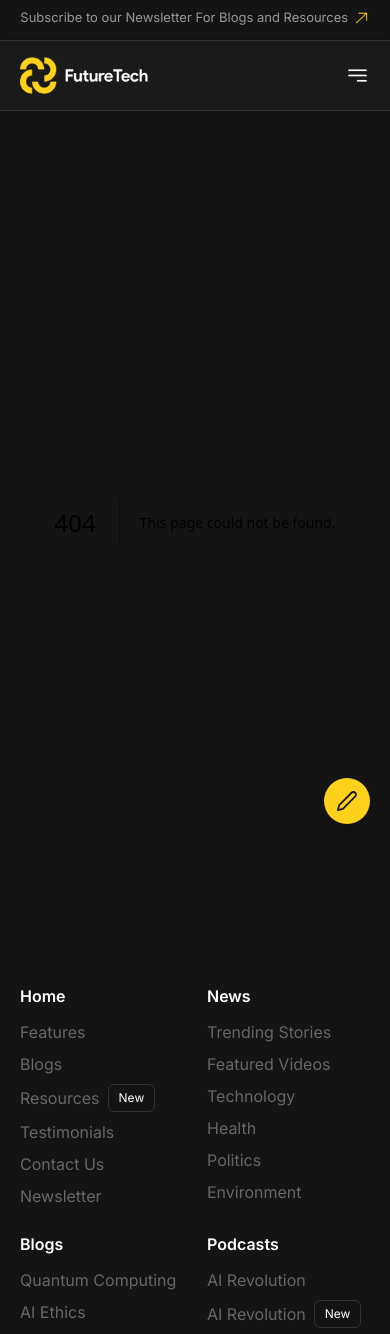
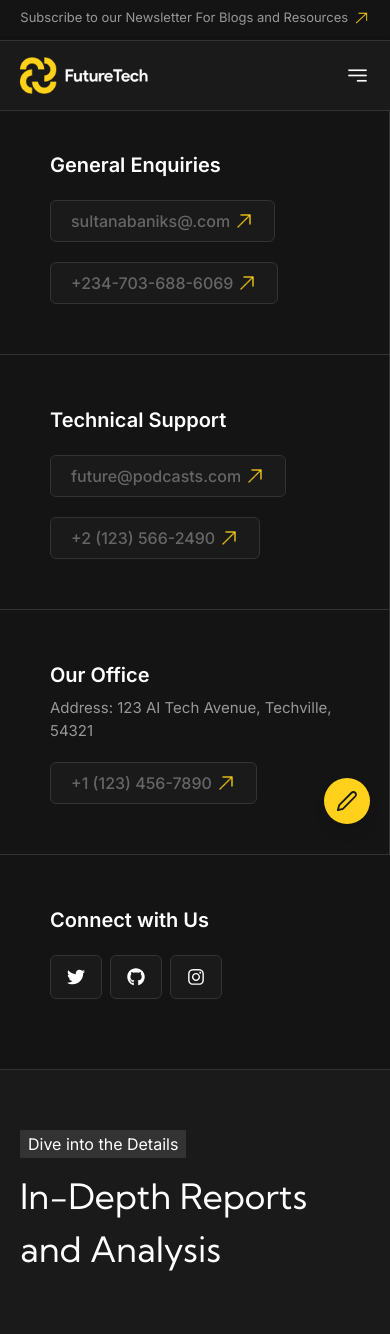
Before and after one commit to devsultan06/blog, a Next.js app: page /contact in a window 390 px wide. Before the commit this address had no page. Shown: the top 1334 px of the page. Built offline with nearby package versions, Linux system fonts and the light colour scheme; a web font is replaced by a local one.

Commit message:
Add Contact page with dynamic content and responsive layout; update NavBar for navigation

```diff
--- /dev/null
+++ b/app/contact/page.tsx
@@ -0,0 +1,102 @@
+"use client";
+import { reportdata } from "@/data/reportdata";
+import Counter from "@components/home/Counter"
+import Future from "@components/layout/Future"
+import Analysis from "@components/resources/Analysis";
+import ReportHeader from "@components/resources/ReportHeader";
+import Reports from "@components/resources/Reports";
+import CustomImage from "@components/ui/CustomImage";
+import { motion } from "framer-motion";
+import { FaGithub, FaInstagram, FaTwitter } from "react-icons/fa";
+
+
+const Contact = () => {
+    const containerVariants = {
+        hidden: { opacity: 0 },
+        show: {
+            opacity: 1,
+            transition: {
+                staggerChildren: 0.3,
+            },
+        },
+    };
+
+    const childVariants = {
+        hidden: { opacity: 0, y: -20 },
+        show: { opacity: 1, y: 0, transition: { duration: 0.8, ease: "easeOut" } },
+    };
+    return (
+        <div className="news bg-deepblack text-white ">
+
+
+            <div className="box flex flex-wrap border border-dark20 max-900:border-none  max-900:block">
+                <div className="item border-r max-900:border-b border-dark20 w-1/4 p-[50px] pl-[100px] max-900:w-full max-900:pl-[50px] text-[25px] font-semibold">
+                    <h1 className="text-[20px]">General Enquiries</h1>
+                    <button className="relative bg-black flex items-center justify-center gap-1 mt-[20px] whitespace-nowrap w-fit border border-dark20 text-lightgrey px-5 py-2 rounded-md transition duration-300 ease-in-out group">
+                        <span className="hover rounded-md"></span>
+
+                        <span className="relative z-10 font-medium text-[16px] group-hover:text-black transition duration-300">sultanabaniks@.com</span>
+                        <CustomImage className="relative z-10 group-hover:invert transition duration-300" src="/images/arrow.png" alt="Arrow" width={20} height={20} />
+                    </button>
+                    <button className="relative bg-black  flex items-center justify-center gap-1 mt-[20px] whitespace-nowrap w-fit border border-dark20 text-lightgrey px-5 py-2 rounded-md transition duration-300 ease-in-out group">
+                        <span className="hover rounded-md"></span>
+
+                        <span className="relative z-10 font-medium text-[16px] group-hover:text-black transition duration-300">+234-703-688-6069</span>
+                        <CustomImage className="relative z-10 group-hover:invert transition duration-300" src="/images/arrow.png" alt="Arrow" width={20} height={20} />
+                    </button>
+                </div>
+
+                <div className="item border-r max-900:border-b border-dark20 w-1/4 p-[50px] text-[25px] font-semibold max-900:w-full  max-900:border-r">
+                    <h1 className="text-[20px]">Technical Support</h1>
+                    <button className="relative bg-black flex items-center justify-center gap-1 mt-[20px] whitespace-nowrap w-fit border border-dark20 text-lightgrey px-5 py-2 rounded-md transition duration-300 ease-in-out group">
+                        <span className="hover rounded-md"></span>
+
+                        <span className="relative z-10 font-medium text-[16px] group-hover:text-black transition duration-300">future@podcasts.com</span>
+                        <CustomImage className="relative z-10 group-hover:invert transition duration-300" src="/images/arrow.png" alt="Arrow" width={20} height={20} />
+                    </button>
+                    <button className="relative bg-black  flex items-center justify-center gap-1 mt-[20px] whitespace-nowrap w-fit border border-dark20 text-lightgrey px-5 py-2 rounded-md transition duration-300 ease-in-out group">
+                        <span className="hover rounded-md"></span>
+
+                        <span className="relative z-10 font-medium text-[16px] group-hover:text-black transition duration-300">+2 (123) 566-2490</span>
+                        <CustomImage className="relative z-10 group-hover:invert transition duration-300" src="/images/arrow.png" alt="Arrow" width={20} height={20} />
+                    </button>
+                </div>
+
+                <div className="item border-r max-900:border-b border-dark20 w-1/4 p-[50px] text-[25px] font-semibold max-900:w-full">
+                    <h1 className="text-[20px]">Our Office</h1>
+                    <p className="text-grey60 text-[15px] font-normal mt-[7px]">Address: 123 AI Tech Avenue, Techville, 54321</p>
+
+                    <button className="relative bg-black  flex items-center justify-center gap-1 mt-[20px] whitespace-nowrap w-fit border border-dark20 text-lightgrey px-5 py-2 rounded-md transition duration-300 ease-in-out group">
+                        <span className="hover rounded-md"></span>
+
+                        <span className="relative z-10 font-medium text-[16px] group-hover:text-black transition duration-300">+1 (123) 456-7890</span>
+                        <CustomImage className="relative z-10 group-hover:invert transition duration-300" src="/images/arrow.png" alt="Arrow" width={20} height={20} />
+                    </button>
+                </div>
+
+                <div className="item w-1/4 max-900:border-b border-dark20 p-[50px] text-[25px] font-semibold max-900:w-full">
+                    <h1 className="text-[20px]">Connect with Us</h1>
+                    <div className="flex gap-2 text-lg max-900:my-[20px] mt-[10px]">
+                        <a href="https://x.com/devsultan06" className="hover:text-lightgrey text-white bg-black px-4  py-3 border border-dark20 rounded-md"><FaTwitter /></a>
+                        <a href="https://github.com/devsultan06" className="hover:text-lightgrey text-white bg-black px-4  py-3 border border-dark20 rounded-md"><FaGithub /></a>
+                        <a href="https://www.instagram.com/devsultan06" className="hover:text-lightgrey text-white bg-black px-4  py-3 border border-dark20 rounded-md"><FaInstagram /></a>
+                    </div>
+                </div>
+            </div>
+
+            <ReportHeader />
+
+            {reportdata.map((reports, index) => (
+                <Reports key={index} {...reports} />
+            ))}
+
+
+
+            <Analysis />
+            <Future />
+
+        </div>
+    )
+}
+
+export default Contact
--- a/components/layout/NavBar.tsx
+++ b/components/layout/NavBar.tsx
@@ -50,20 +50,26 @@ export default function NavBar() {
                     >
                         {link.name}
                     </Link>
+
                 ))}
             </nav>
 
+
+            <Link href="/contact" onClick={handleLinkClick} >
                 <button
-                className={`relative overflow-hidden bg-yellow text-black px-4 py-2 rounded-md
+                    className={`relative  overflow-hidden bg-yellow text-black px-4 py-2 rounded-md
                             hover:bg-opacity-80 transition duration-300 ease-in-out
                             max-700:absolute max-700:top-[300px] max-700:transition-all
-  ${isOpen ? "max-700:opacity-100" : "max-700:opacity-0 max-700:pointer-events-none"}
-  group
-  `}
+                            ${isOpen ? "max-700:opacity-100 ml-[-285px] flex items-start" : "max-700:opacity-0 max-700:pointer-events-none"}
+                            group`
+                    }
                 >
                     <span className="relative z-10">Contact Us</span>
                     <span className="absolute inset-0 bg-yellow bg-opacity-80  w-full h-full scale-x-0 origin-left transition-transform duration-300 ease-in-out group-hover:scale-x-100"></span>
                 </button>
+            </Link>
+
+
 
             <button
                 className="hidden max-700:block text-white"
```
Lines whose indentation alone changed are shown as unchanged.
